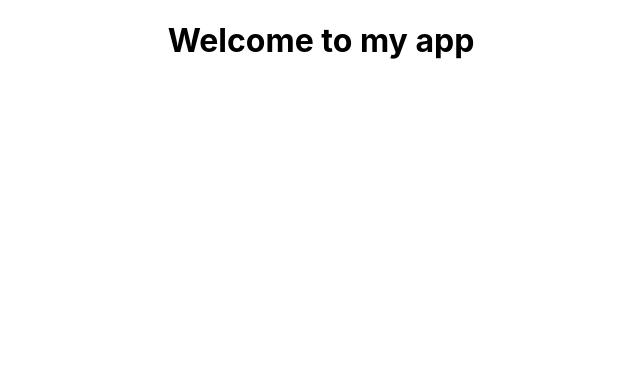
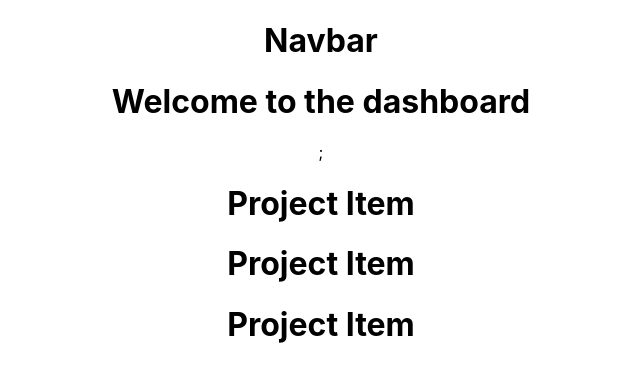
Before and after one commit to minservr/ppmtool, a React (Create React App) app in the folder ppmtool-react-client/: page / in a window 1280 px wide. Shown: the top 382 px of the page, without its empty margins (319-959 px from the left). Built offline with nearby package versions, Linux system fonts and the light colour scheme.

Commit message:
branch13

```diff
--- a/ppmtool-react-client/src/App.js
+++ b/ppmtool-react-client/src/App.js
@@ -1,10 +1,12 @@
 import React from "react";
 import "./App.css";
 import Dashboard from "./components/Dashboard";
+import Header from "./components/Layout/Header";
 
 function App() {
   return (
     <div className="App">
+      <Header />
       <Dashboard />
     </div>
   );
--- a/ppmtool-react-client/src/components/Dashboard.js
+++ b/ppmtool-react-client/src/components/Dashboard.js
@@ -1,7 +1,15 @@
 import React, { Component } from "react";
+import ProjectItem from "./Project/ProjectItem";
 
 export default class Dashboard extends Component {
   render() {
-    return <h1>Welcome to my app</h1>;
+    return (
+      <div>
+        <h1>Welcome to the dashboard</h1>;
+        <ProjectItem />
+        <ProjectItem />
+        <ProjectItem />
+      </div>
+    );
   }
 }
--- /dev/null
+++ b/ppmtool-react-client/src/components/Layout/Header.js
@@ -0,0 +1,11 @@
+import React, { Component } from "react";
+
+export default class Header extends Component {
+  render() {
+    return (
+      <div>
+        <h1>Navbar</h1>
+      </div>
+    );
+  }
+}
--- /dev/null
+++ b/ppmtool-react-client/src/components/Project/ProjectItem.js
@@ -0,0 +1,7 @@
+import React, { Component } from "react";
+
+export default class ProjectItem extends Component {
+  render() {
+    return <h1>Project Item</h1>;
+  }
+}
```
